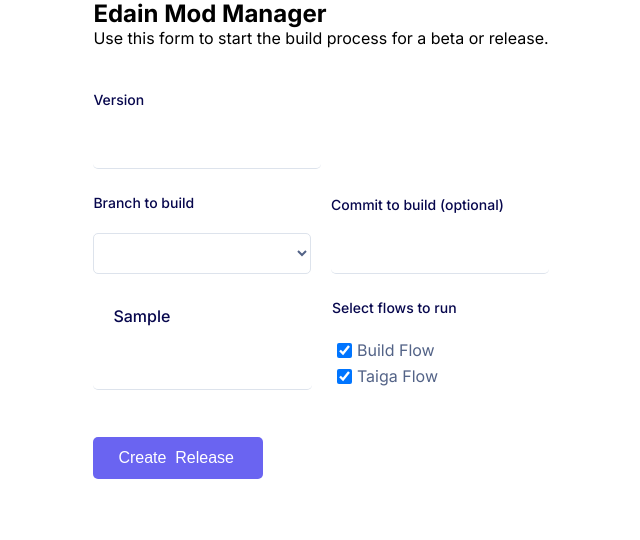
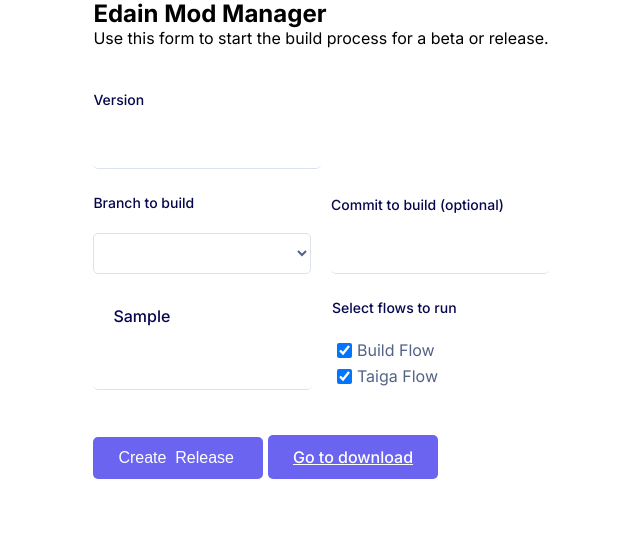
Before and after one commit to ClementJ18/edain-manager, a Flask app: template templates/release_creator.html in a window 1280 px wide. Shown: the part 49-589 px from the top of the page, without its empty margins (319-959 px from the left). Run offline with Flask 3, Linux system fonts and the light colour scheme; the template is opened without the code that fills it: values that come from a table or form of the project are taken from there, most other values are stand-ins (such as "Sample title", 1, 10 or a date in 2020); lists and menus that the app fills with data are empty.

Commit message:
Update release_creator.html

```diff
--- a/templates/release_creator.html
+++ b/templates/release_creator.html
@@ -83,7 +83,7 @@
 
 
           <input type="submit" class="formbold-btn" value="Create {% if not is_beta %} Release {% else %} Beta {% endif %}">
-
+          <a href="/{% if not is_beta %}release{% else %}beta{% endif %}/download" class="formbold-btn">Go to download</a>
       </form>
     </div>
   </div>
```
